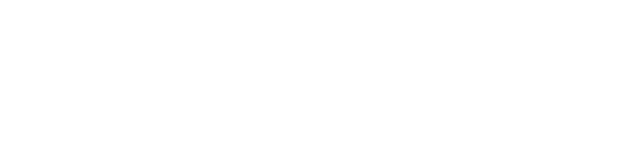
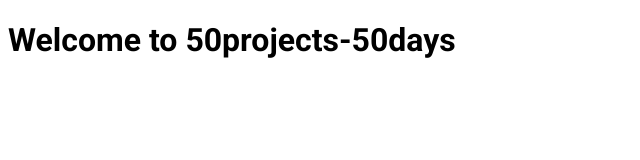
Before and after one commit to jakub-glasel/50projects-50days, a plain HTML site: page 50projects-50days/index.html in a window 1280 px wide. Shown: the whole page, without its empty margins (0-640 px from the left). Drawn offline with Linux system fonts and the light colour scheme.

Commit message:
add h1 and font change on start page

```diff
--- a/50projects-50days/index.html
+++ b/50projects-50days/index.html
@@ -5,14 +5,13 @@
     <meta charset="UTF-8">
     <meta http-equiv="X-UA-Compatible" content="IE=edge">
     <meta name="viewport" content="width=device-width, initial-scale=1.0">
-
-    <title>50 projects - 50 days :)</title>
+    <link rel="stylesheet" href="style.css">
+    <title>50projects-50days</title>
 </head>
 
 <body>
 
-
-
+    <h1>Welcome to 50projects-50days</h1>
 </body>
 
 </html>
--- a/50projects-50days/style.css
+++ b/50projects-50days/style.css
@@ -0,0 +1,12 @@
+@import url('https://fonts.googleapis.com/css2?family=Roboto:wght@400;700&display=swap');
+
+* {
+padding: 0
+margin: 0
+box-sizing: border-box
+}
+
+
+body {
+font-family: roboto, sans-serif
+}
```
